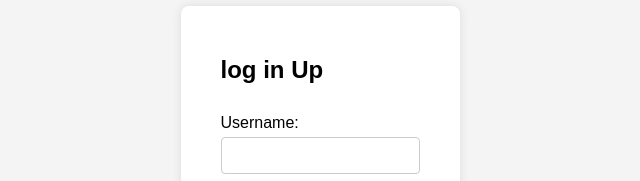
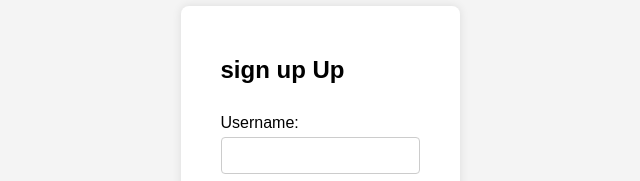
Before and after one commit to abrham-ab/sign-up, a plain HTML site: page index.html in a window 1280 px wide. Shown: the part 190-371 px from the top of the page, 320-960 px from the left. Drawn offline with Linux system fonts and the light colour scheme.

Commit message:
Update heading in feature branch

```diff
--- a/index.html
+++ b/index.html
@@ -8,7 +8,7 @@
 <body>
     <div class="form-container">
         <form id="signupForm" onsubmit="return validateForm()">
-            <h2>log in Up</h2>
+            <h2>sign up Up</h2>
             <label for="username">Username:</label>
             <input type="text" id="username" name="username">
 
```
